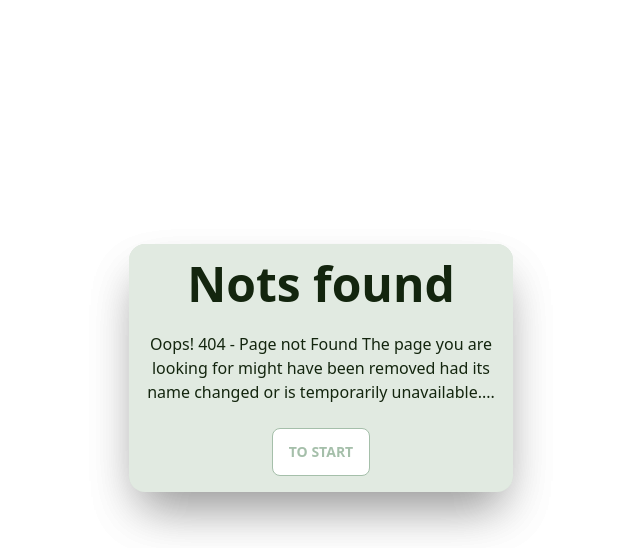
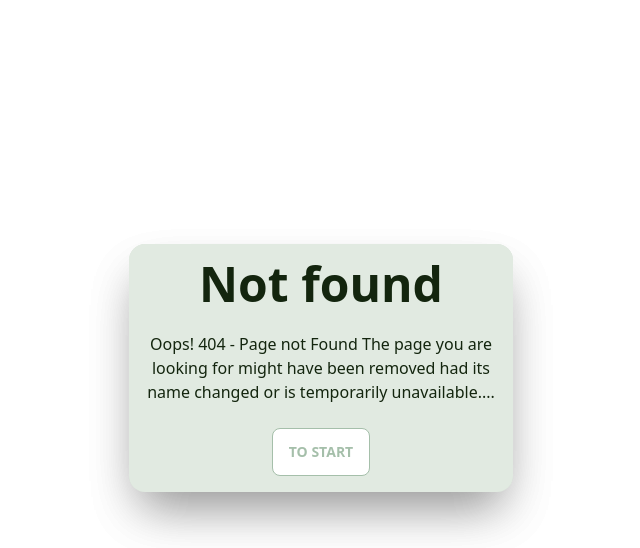
Before and after one commit to oK4rma/Praxisarbeit-VCID, a Python web app: template flask/app/templates/pages/errors/404.html in a window 1280 px wide. Shown: the part 64-612 px from the top of the page, without its empty margins (319-959 px from the left). Run offline with Jinja, Linux system fonts and the light colour scheme; the template is opened without the code that fills it, so the values that code supplies are empty.

Commit message:
Update 404.html

```diff
--- a/flask/app/templates/pages/errors/404.html
+++ b/flask/app/templates/pages/errors/404.html
@@ -5,7 +5,7 @@
             <div style="background-color: #e1eae1;" class="card flex-shrink-0 w-full max-w-sm shadow-2xl">
                 <div class="hero-content text-center">
                     <div class="max-w-md">
-                        <h1 style="color: #13250e;" class="text-5xl font-bold">Nots found</h1>
+                        <h1 style="color: #13250e;" class="text-5xl font-bold">Not found</h1>
                         <p style="color: #13250e;" class="py-6">
                             Oops!
                             404 - Page not Found
```
